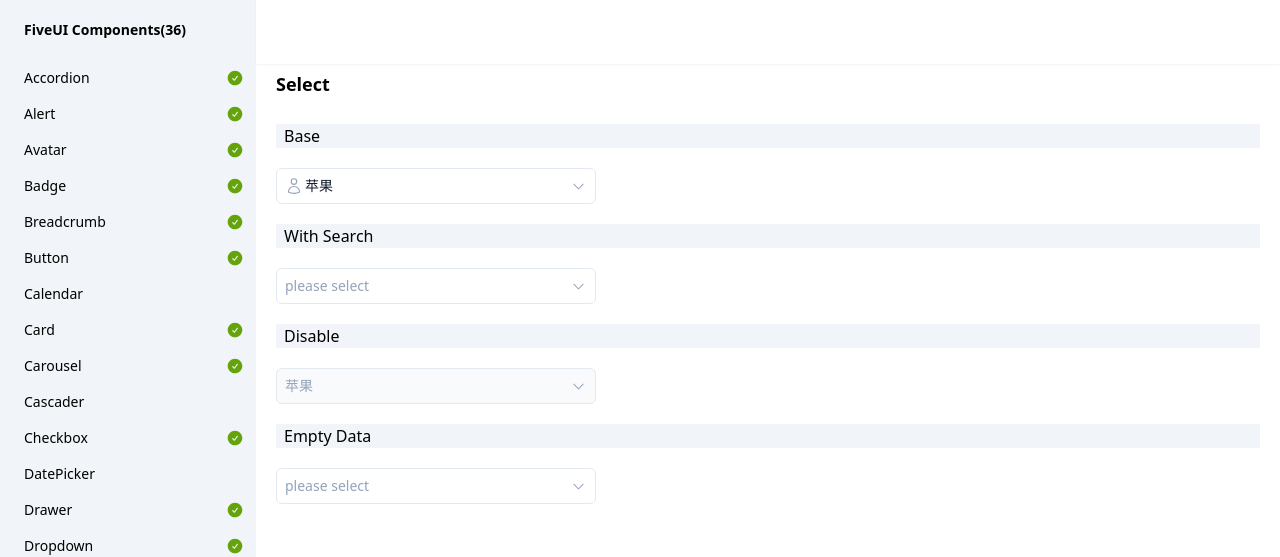
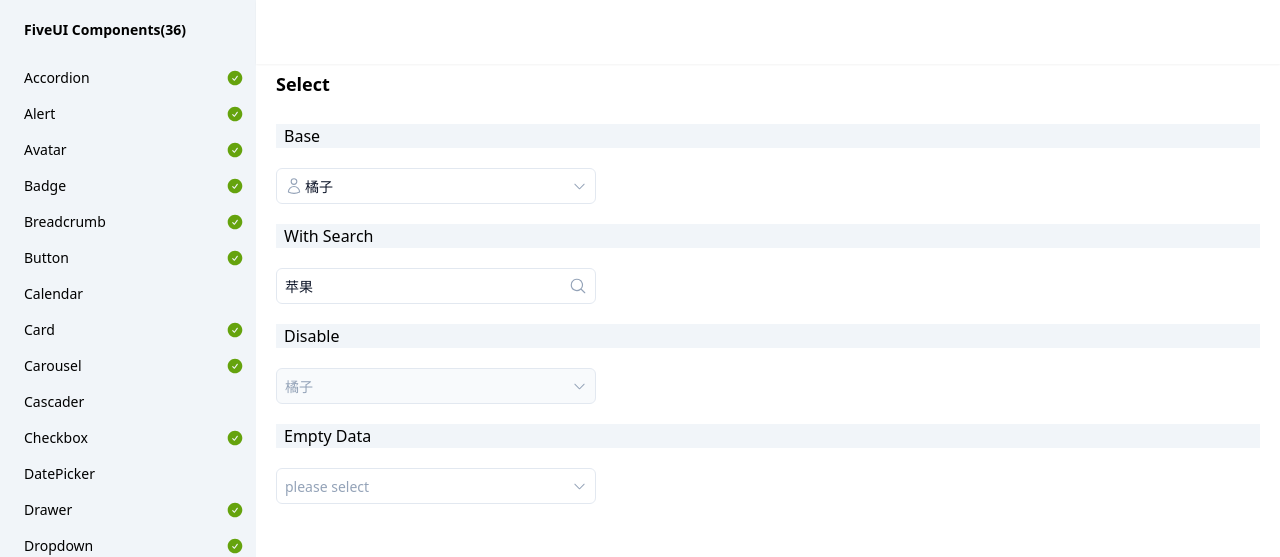
Before and after one commit to wqy2dev/five-ui, a SvelteKit app: page /select in a window 1280 px wide. Shown: the top 557 px of the page. Built offline with nearby package versions, Linux system fonts and the light colour scheme.

Commit message:
update select

```diff
--- a/package.json
+++ b/package.json
@@ -1,7 +1,7 @@
 {
 	"name": "five-ui",
 	"description": "FiveUI is an open source UI toolkit built with Svelte + Tailwind that allows you to create reactive web interfaces using Svelte + Tailwind CSS.",
-	"version": "0.1.11",
+	"version": "0.1.12",
 	"license": "MIT",
 	"repository": {
 		"type": "git",
--- a/src/lib/dropdown/Dropdown.svelte
+++ b/src/lib/dropdown/Dropdown.svelte
@@ -1,7 +1,7 @@
 <script lang="ts">
 import { type PopperProps, Popper } from "$lib/popper/index.js";
 
-interface DropdownProps extends Omit<PopperProps, "trigger"|"when"|"class"|"useArrow"|"strategy"> {
+interface DropdownProps extends Omit<PopperProps, "trigger"|"when"|"class"|"useArrow"> {
 
 }
 
@@ -14,8 +14,8 @@ let {
 
 let overflowRef:HTMLElement;
 
-// popper hide strategy
-function strategy(targetEl:HTMLElement, floatEl:HTMLElement) {
+// popper hide condition
+function when(targetEl:HTMLElement, floatEl:HTMLElement) {
     if(!floatEl.contains(targetEl)) {
         return true;
     }
@@ -33,7 +33,7 @@ function strategy(targetEl:HTMLElement, floatEl:HTMLElement) {
     useArrow={true}
     placement={placement}
     trigger="toggle"
-    strategy={strategy}
+    when={when}
     root={() => document.body}
     {...restProps}
 >
--- a/src/lib/input/Input.svelte
+++ b/src/lib/input/Input.svelte
@@ -74,12 +74,11 @@ const inputVariants = tv({
 	},
 });
 
-type Size = VariantProps<typeof inputVariants>["size"];
-type Radius = VariantProps<typeof inputVariants>["radius"];
+export type Size = VariantProps<typeof inputVariants>["size"];
+export type Radius = VariantProps<typeof inputVariants>["radius"];
 
 export type InputProps = {
 	id?:string;
-	width?:string|number;
 	class?:string;
 	name?:string;
 	value?:string|number;
@@ -97,6 +96,8 @@ export type InputProps = {
 	ref?:{(el:HTMLElement):void};
 	onchange?:{(value?:string):void};
 	onkeypress?:{(code:string):void};
+	onfocus?:{(e:FocusEvent):void};
+	onblur?:{(e:FocusEvent):void};
 	// input number
 	min?:number;
 	max?:number;
@@ -115,8 +116,9 @@ let {
     class:className,
     value,
     size,
-	width,
     disabled,
+	onfocus,
+	onblur,
     onchange,
 	onkeypress,
     ref,
@@ -156,7 +158,7 @@ function onErase(_:MouseEvent) {
 
 function onFocus(e:FocusEvent) {
     if(!disabled) {
-        focus = e.type === "focus";
+        focus = e.type === "focus", focus ? onfocus?.(e) : onblur?.(e);
     }
 }
 
@@ -183,7 +185,6 @@ const {
 	class={base({size, focus:focus && !disabled, disabled, className})}
     onmouseenter={onHover}
     onmouseleave={onHover}
-	style:width={width}
     {...{size}}
 >
 	{#if head}
--- a/src/lib/select/Select.svelte
+++ b/src/lib/select/Select.svelte
@@ -1,11 +1,10 @@
 <script lang="ts" module>
 import { getContext, onMount, type Snippet } from "svelte";
 import { twMerge } from "tailwind-merge";
-import { type InputProps } from "$lib/input/Input.svelte";
+import { type Size, type Radius } from "$lib/input/Input.svelte";
 import { type FormFieldContext } from "$lib/form/FormField.svelte";
-import { Search } from "$lib/icons/index.js";
+import { ChevronDown } from "$lib/icons/index.js";
 import { Popper, Input, Menu, MenuItem } from "$lib/index.js";
-import SelectInput from "./SelectInput.svelte";
 
 export type SelectOption = {
     value:string|number;
@@ -20,19 +19,22 @@ type SelectProps = {
     class?:string;
 	name?:string;
 	value?:string|number;
-    width?:number|string;
+    disabled?:boolean;
     placeholder?:string;
-    disabled?:boolean;
+    size?:Size;
+    radius?:Radius
     options?:SelectOption[];
     optionsClass?:string;
-    searchProps?:InputProps;
     searchable?:boolean;
     empty?:Snippet;
     head?:Snippet;
-    // custom option render
+    tail?:Snippet;
+    onsearch?:{(value?:string):void};
+    onchange?:{(value?:string|number):void};
+    onkeypress?:{(code:string):void};
+    // option render snippet
     option?:Snippet<[SelectOption]>;
     children?:Snippet;
-    onchange?:{(value?:string|number):void};
 }
 
 </script>
@@ -40,21 +42,24 @@ type SelectProps = {
 <script lang="ts">
 let {
     id,
+    ref:elRef,
     class:className,
     name,
     value,
-    width = "320px",
-    optionsClass,
     disabled,
     placeholder,
-    searchable,
-    searchProps,
+    searchable = false,
     options = [],
     option:optionRender,
+    optionsClass,
+    size,
+    radius,
+    head,
+    tail:tailSnippet,
     empty,
-    head,
-    ref:elRef,
+    onsearch,
     onchange,
+    onkeypress,
 }:SelectProps = $props();
 
 const fieldContext = getContext<FormFieldContext>("formField");
@@ -67,7 +72,7 @@ if(fieldContext) {
 let overflowRef:HTMLElement;
 
 // popper hide strategy
-function strategy(targetEl:HTMLElement, floatEl:HTMLElement) {
+function when(targetEl:HTMLElement, floatEl:HTMLElement) {
     if(!floatEl.contains(targetEl)) {
         return true;
     }
@@ -80,6 +85,12 @@ function onselect(value?:string|number, label?:string) {
     if(label && value) {
         selected = {label, value};
     }
+}
+
+let focused = $state(false);
+
+function onfocus(e:FocusEvent) {
+    focused = e.type === "focus";
 }
 
 $effect(() => {
@@ -99,70 +110,70 @@ onMount(() => {
     }
 });
 
+// fit width for options
+let fitWidth = $state("");
+
 </script>
 
+{#snippet tail()}
+    <ChevronDown size={15} class={`transition ${focused ? "rotate-180":""}`}/>
+{/snippet}
+
 {#if disabled}
-    <SelectInput
+    <Input
+        id={id}
         ref={(el:HTMLElement) => {
             elRef && elRef(el);
         }}
-        {...selected}
-        {...{
-            id,
-            name,
-            head,
-            width,
-            disabled,
-            placeholder,
-            class:className,
-        }}
+        class={twMerge("w-80", className)}
+        value={selected.label}
+        head={head}
+        tail={tailSnippet ?? tail}
+        size={size}
+        radius={radius}
+        readonly={true}
+        disabled={true}
+        placeholder={placeholder}
     />
 {:else}
+    {@const ok = searchable && focused}
+
     <Popper
         class={{
             outline: "bg-white rounded-lg shadow-outline-lg",
             content: "bg-inherit rounded-lg",
             arrow: "bg-inherit shadow-outline-lg",
         }}
+        when={when}
         trigger="toggle"
         placement="bottom"
-        strategy={strategy}
         useArrow={true}
     >
         {#snippet target(ref)}
-            <SelectInput
+            <Input
+                id={id}
                 ref={(el:HTMLElement) => {
-                    ref(el), elRef && elRef(el);
+                    ref(el), elRef?.(el), fitWidth = el.offsetWidth + "px";
                 }}
-                {...selected}
-                {...{
-                    id,
-                    name,
-                    head,
-                    width,
-                    disabled,
-                    placeholder,
-                    class:className,
-                }}
+                class={twMerge("w-80", className)}
+                value={ok ? "" : selected.label}
+                head={head}
+                tail={tailSnippet ?? tail}
+                size={size}
+                radius={radius}
+                readonly={!searchable}
+                placeholder={ok && selected.label !== "" ? selected.label : placeholder}
+                onchange={onsearch}
+                onkeypress={onkeypress}
+                onfocus={onfocus}
+                onblur={onfocus}
             />
         {/snippet}
 
         <div
             class="p-1"
-            style:width={width}
+            style:width={fitWidth}
         >
-            {#if searchable}
-                <div class="pb-1">
-                    <Input
-                        {...searchProps}
-                    >
-                        {#snippet tail()}
-                            <Search size={15}/>
-                        {/snippet}
-                    </Input>
-                </div>
-            {/if}
-
             {#if options && options.length > 0}
                 <Menu
                     class={twMerge("max-h-56 overflow-y-auto overflow-x-hidden", optionsClass)}
@@ -197,3 +208,9 @@ onMount(() => {
         </div>
     </Popper>
 {/if}
+
+<input
+    type="hidden"
+    name={name}
+    bind:value={selected.value}
+/>
--- a/src/lib/tooltip/tooltip.svelte
+++ b/src/lib/tooltip/tooltip.svelte
@@ -30,7 +30,7 @@ type Theme = VariantProps<typeof tooltipVariants>["theme"];
 <script lang="ts">
 import { type PopperProps, default as Popper } from "$lib/popper/popper.svelte";
 
-interface TooltipProps extends Omit<PopperProps, "when"|"class"|"useArrow"|"strategy"> {
+interface TooltipProps extends Omit<PopperProps, "when"|"class"|"useArrow"> {
     theme?: Theme;
 }
 
--- a/src/routes/form/+page.svelte
+++ b/src/routes/form/+page.svelte
@@ -1,5 +1,6 @@
 <script lang="ts">
 import { Form, FormField, Input, Textarea, Button, Switch, RadioGroup, Radio, Checkbox, CheckboxGroup, Message, type MessageInstance } from "$lib/index.js";
+    import Select from "$lib/select/Select.svelte";
 
 const sizes = ["sm", "md", "lg"];
 
@@ -187,6 +188,32 @@ let message:MessageInstance;
         </FormField>
 
         <FormField
+            label="职业"
+            name="career"
+            layout="col"
+            required
+            rules={[
+                {
+                    rule: (value) => {
+                        return value !== "" && value !== undefined;
+                    },
+                    msg: "请选择职业",
+                },
+            ]}
+        >
+            <Select
+                placeholder="请选择职业"
+                options={[
+                    {value:"A", label:"程序员"},
+                    {value:"B", label:"设计师"},
+                    {value:"C", label:"产品经理"},
+                    {value:"D", label:"测试工程师"},
+                    {value:"E", label:"运维工程师"},
+                ]}
+            />
+        </FormField>
+
+        <FormField
             label="登录账号"
             name="username"
             layout="col"
--- a/src/routes/select/+page.svelte
+++ b/src/routes/select/+page.svelte
@@ -1,5 +1,5 @@
 <script lang="ts">
-import { UserOutline } from "$lib/icons/index.js";
+import { Search, UserOutline } from "$lib/icons/index.js";
 import { Select } from "$lib/index.js";
 
 const sizes = ["sm", "md", "lg"];
@@ -32,8 +32,8 @@ function onsearch(value?:string) {
         placeholder="please select"
         options={[
             {value:"polo", label:"菠萝"},
-            {value:0, label:"苹果"},
-            {value:"apple", label:"橘子"},
+            {value:"apple", label:"苹果"},
+            {value:0, label:"橘子"},
             {value:"putao", label:"葡萄", disabled:true},
             {value:"mg", label:"芒果"},
         ]}
@@ -52,22 +52,25 @@ function onsearch(value?:string) {
 <div class="flex flex-row gap-5">
     <Select
         name="b"
+        value="apple"
         onchange={v => console.log("select:", v)}
         placeholder="please select"
         searchable
-        searchProps={{
-            onchange:onsearch,
-        }}
+        onsearch={onsearch}
         options={[
             {value:"polo", label:"菠萝"},
-            {value:"juezi", label:"苹果"},
-            {value:"apple", label:"橘子"},
+            {value:"apple", label:"苹果"},
+            {value:"juezi", label:"橘子"},
             {value:"putao", label:"葡萄", disabled:true},
             {value:"mg", label:"芒果"},
         ].filter(v => v.label.indexOf(keywords) > -1)}
     >
         {#snippet option(opt)}
             🍉 {opt.label}
+        {/snippet}
+
+        {#snippet tail()}
+            <Search/>
         {/snippet}
     </Select>
 </div>
@@ -82,14 +85,10 @@ function onsearch(value?:string) {
         value="juezi"
         onchange={v => console.log("select:", v)}
         placeholder="please select"
-        searchable
-        searchProps={{
-            onchange:onsearch,
-        }}
         options={[
             {value:"polo", label:"菠萝"},
-            {value:"juezi", label:"苹果"},
-            {value:"apple", label:"橘子"},
+            {value:"apple", label:"苹果"},
+            {value:"juezi", label:"橘子"},
             {value:"putao", label:"葡萄", disabled:true},
             {value:"mg", label:"芒果"},
         ]}
@@ -108,9 +107,7 @@ function onsearch(value?:string) {
         onchange={v => console.log("select:", v)}
         placeholder="please select"
         searchable
-        searchProps={{
-            onchange:onsearch,
-        }}
+        onsearch={onsearch}
     >
     </Select>
 </div>
```
Also changed, not shown: src/lib/popper/popper.svelte (+13 -12 lines), src/routes/+layout.svelte (+1 -9 lines), 1 other file (tests, documents, lock files or other folders).
